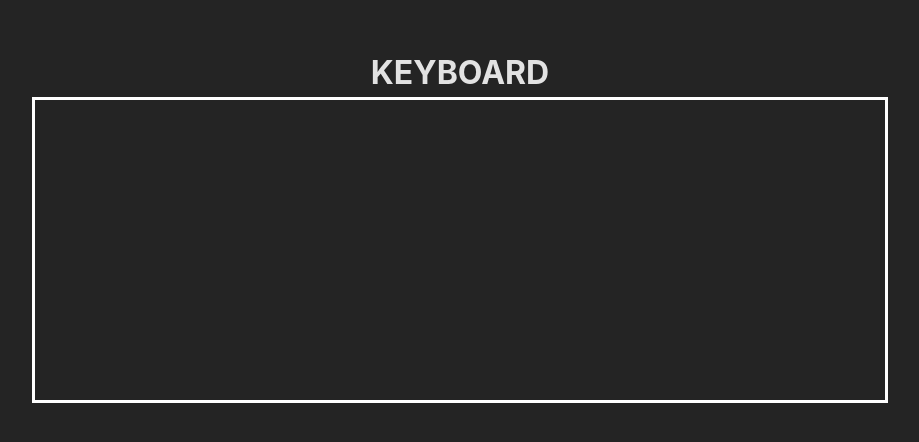
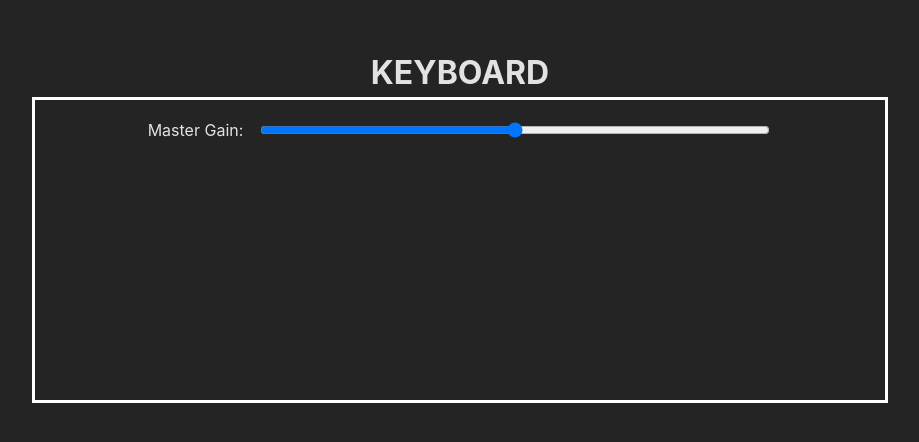
Before and after one commit to nchau3/RK-23-Keyboard, a React (Vite) app: page / in a window 1280 px wide. Shown: the part 174-616 px from the top of the page, without its empty margins (180-1099 px from the left). Built offline with nearby package versions, Linux system fonts and the light colour scheme.

Commit message:
Controls component, styling for main gain slider

```diff
--- /dev/null
+++ b/src/components/Controls.jsx
@@ -0,0 +1,18 @@
+export default function Controls() {
+  return (
+    <div className="controls">
+      <div className="slider-container">
+        <span>Master Gain:</span>
+        <input
+          type="range"
+          id="volume"
+          min="0.0"
+          max="1.0"
+          step="0.01"
+          value="0.5"
+          list="volumes"
+          name="volume" />
+      </div>
+    </div>
+  )
+}
--- a/src/components/Keyboard.jsx
+++ b/src/components/Keyboard.jsx
@@ -1,9 +1,13 @@
+//components
+import Controls from "./Controls";
+
 //styles
 import "../styles/keyboard.scss";
 
 export default function Keyboard() {
   return (
     <div className="keyboard">
+      <Controls />
       <div className="keys-container">
 
       </div>
--- a/src/styles/keyboard.scss
+++ b/src/styles/keyboard.scss
@@ -6,3 +6,25 @@
   flex-direction: column;
   align-items: flex-end;
 }
+
+.controls {
+  height: 40%;
+  width: 100%;
+}
+
+.slider-container {
+  width: 100%;
+  height: 50%;
+  display: flex;
+  justify-content: center;
+  align-items: center;
+
+  span {
+    padding-right: 15px;
+  }
+
+  input {
+    width: 60%;
+    height: 50%;
+  }
+}
```
